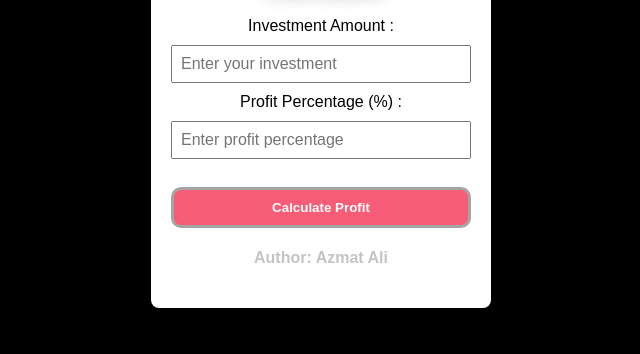
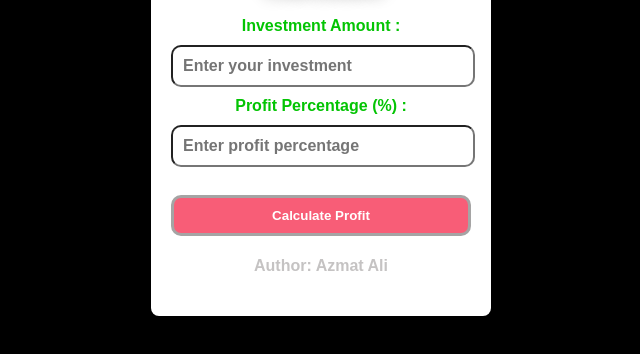
Before and after one commit to azmataliakbar/Profit-Calculator, a plain HTML site: page index.html in a window 1280 px wide. Shown: the part 118-472 px from the top of the page, without its empty margins (319-959 px from the left). Drawn offline with Linux system fonts and the light colour scheme.

Commit message:
fixing color

```diff
--- a/styles.css
+++ b/styles.css
@@ -37,8 +37,16 @@ label, input {
 }
 
 input {
-  padding: 8px;
+  color: red;
+  padding: 10px;
   width: calc(100% - 20px);
+  font-weight: bold;
+  border-radius: 10px;
+}
+
+.text {
+  color: rgb(3, 196, 3);
+  font-weight: bold;
 }
 
 button {
```
